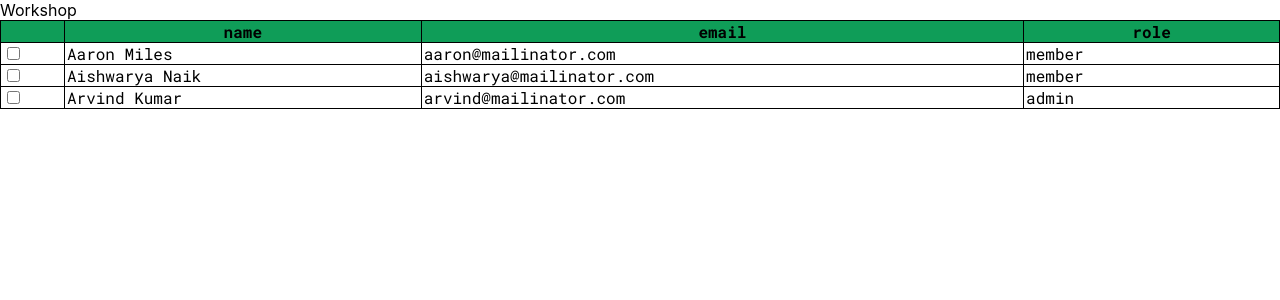
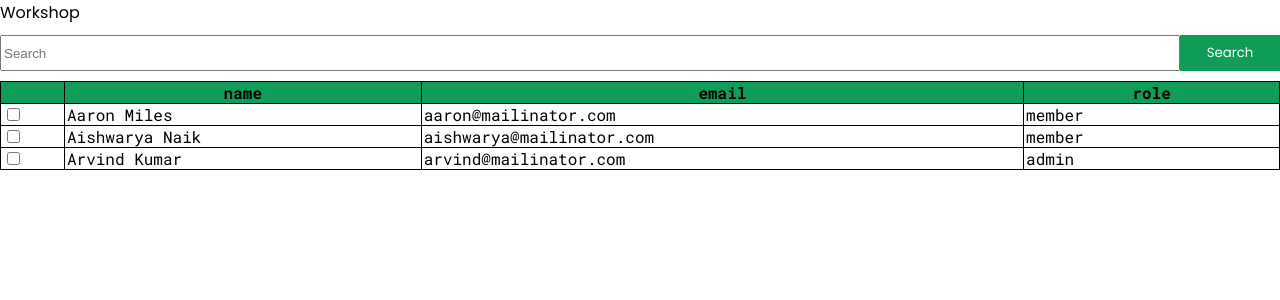
Before and after one commit to suvel/admin_basic, a React (Create React App) app: page / in a window 1280 px wide. Shown: the top 300 px of the page. Built offline with nearby package versions, Linux system fonts and the light colour scheme.

Commit message:
Added searchbox

```diff
--- /dev/null
+++ b/src/Searchbox/index.js
@@ -0,0 +1,13 @@
+import React from 'react'
+import './style.css'
+
+const Searchbox = () => {
+    return (
+        <div className='Searchbox'>
+            <input type='text' placeholder='Search' />
+            <button>Search</button>
+        </div>
+    )
+}
+
+export default Searchbox
--- /dev/null
+++ b/src/Searchbox/style.css
@@ -0,0 +1,19 @@
+.Searchbox {
+  display: flex;
+  flex-direction: row;
+  padding: 10px 0px;
+  box-sizing: border-box;
+}
+
+.Searchbox > input {
+  width: 100%;
+  min-width: 300px;
+  height: var(--ip-height);
+}
+
+.Searchbox > button {
+  min-width: 100px;
+  max-width: 150px;
+  color: white;
+  background-color: var(--sp_green);
+}
--- a/src/Workshop.js
+++ b/src/Workshop.js
@@ -1,10 +1,12 @@
 import React from 'react'
 import Table from './Table'
+import Searchbox from './Searchbox'
 
 const Workshop = () => {
     return (
         <>
             <div>Workshop</div>
+            <Searchbox />
             <Table data={[
                 {
                     "id": "1",
--- a/src/index.css
+++ b/src/index.css
@@ -1,17 +1,24 @@
-:root{
-  --sp_green: #0F9D58;
+@import url("https://fonts.googleapis.com/css2?family=Poppins:wght@400;700&display=swap");
+:root {
+  --sp_green: #0f9d58;
+  --ip-height: 30px;
 }
 
 body {
   margin: 0;
-  font-family: -apple-system, BlinkMacSystemFont, 'Segoe UI', 'Roboto', 'Oxygen',
-    'Ubuntu', 'Cantarell', 'Fira Sans', 'Droid Sans', 'Helvetica Neue',
-    sans-serif;
+  font-family: "Poppins", -apple-system, BlinkMacSystemFont,
+    "Segoe UI", "Roboto", "Oxygen", "Ubuntu", "Cantarell", "Fira Sans",
+    "Droid Sans", "Helvetica Neue", sans-serif;
   -webkit-font-smoothing: antialiased;
   -moz-osx-font-smoothing: grayscale;
 }
 
-code {
-  font-family: source-code-pro, Menlo, Monaco, Consolas, 'Courier New',
-    monospace;
+button {
+  border: 0;
+  font-family: "Poppins";
 }
+
+button:hover {
+  background-color: gray !important;
+  color: black !important;
+}
```
